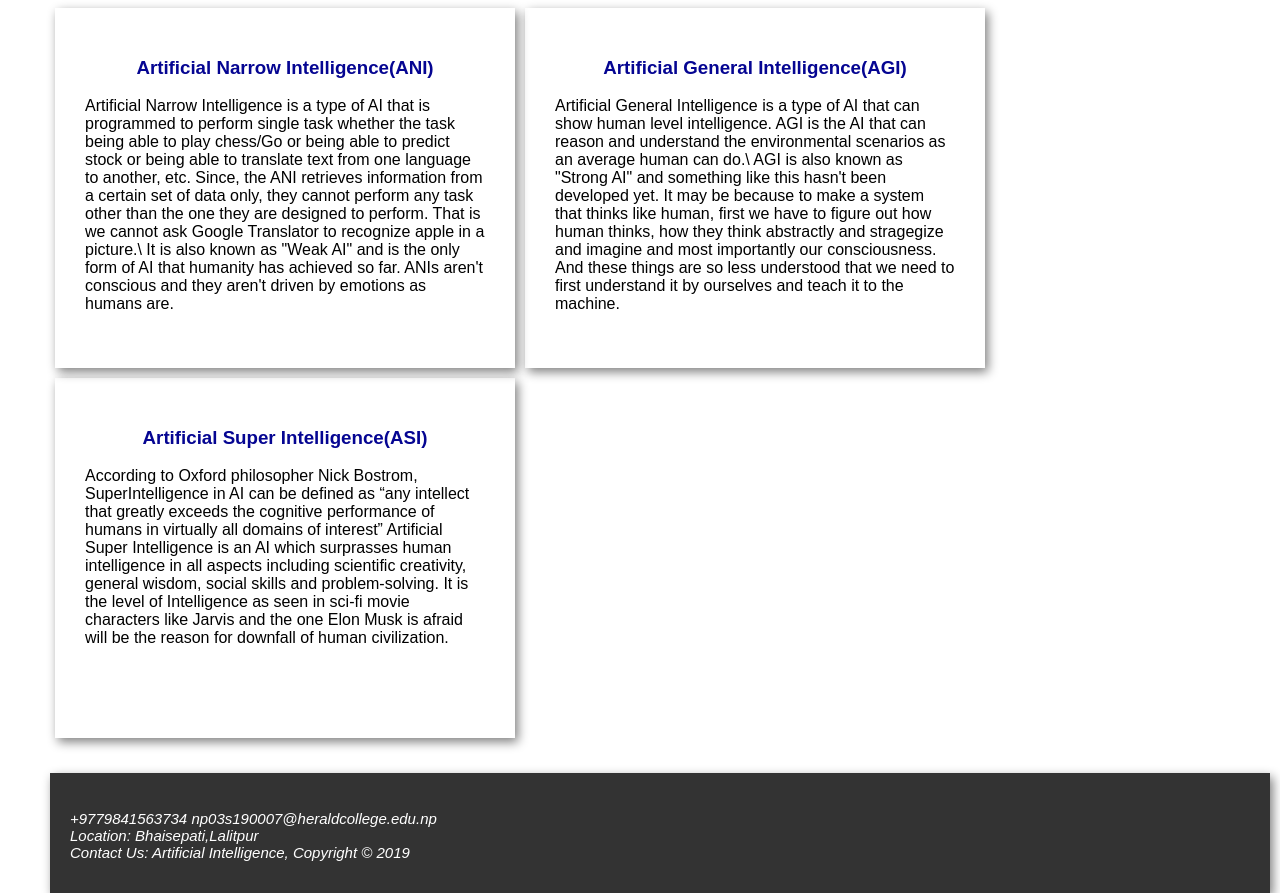
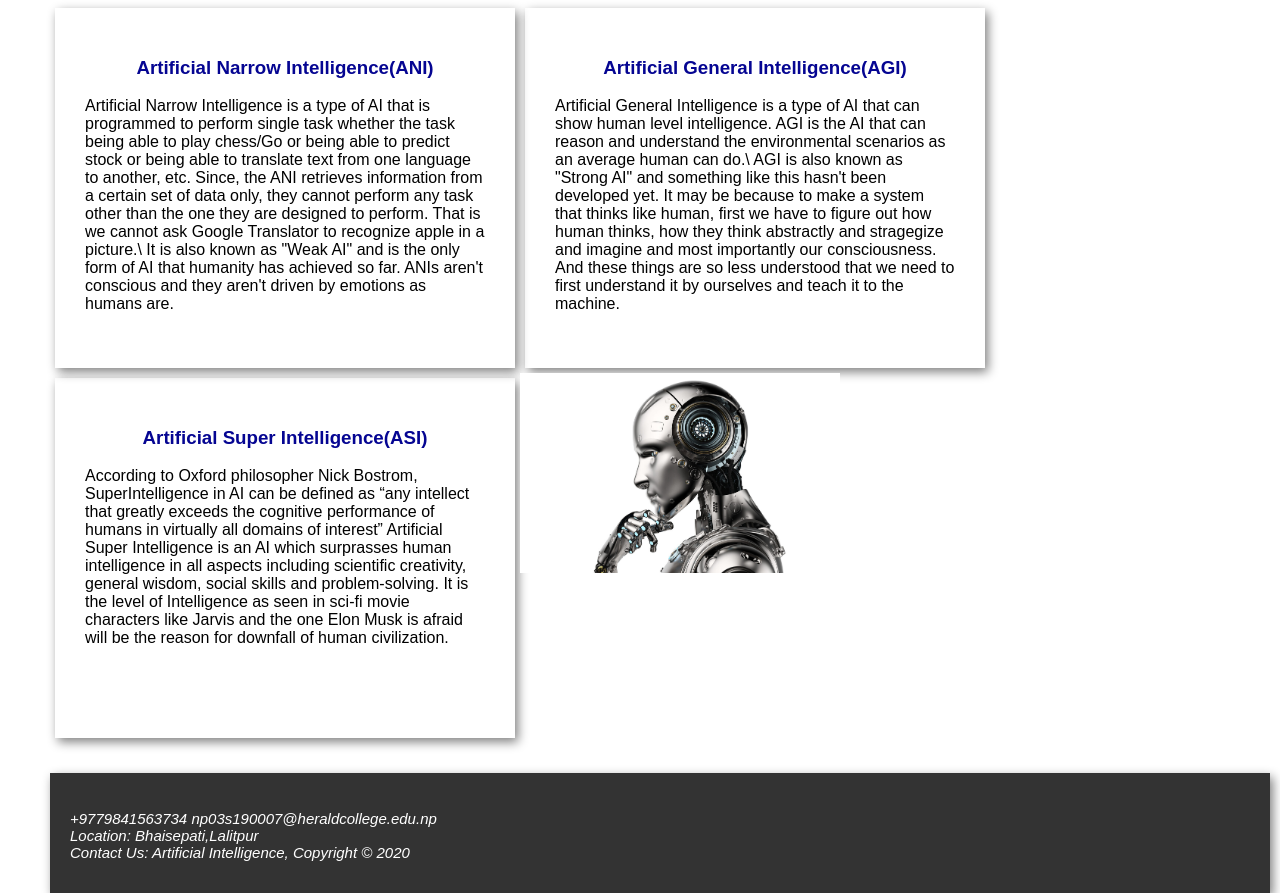
Before and after one commit to nirpesh23/FuseMachine, a plain HTML site: page index.html in a window 1280 px wide. Shown: the part 1099-1992 px from the top of the page. Drawn offline with Linux system fonts and the light colour scheme.

Commit message:
Update index.html

```diff
--- a/index.html
+++ b/index.html
@@ -42,6 +42,7 @@
         </article>
     </section>
 </section>
+<div><img src="ai.jpg" alt="" height="200px"></div>
     <footer>
 		<div class="contactus">
 			<br><label>+9779841563734</label>
@@ -51,7 +52,7 @@
 			<label>Bhaisepati,Lalitpur</label>
 		</div>
 			<label>Contact Us:</label>
-			<label>Artificial Intelligence, Copyright &copy; 2019</label>
+			<label>Artificial Intelligence, Copyright &copy; 2020</label>
 	</footer>
 </body>
 </html>
```
